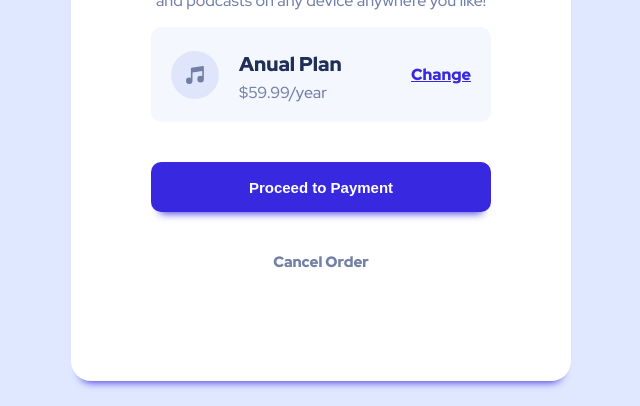
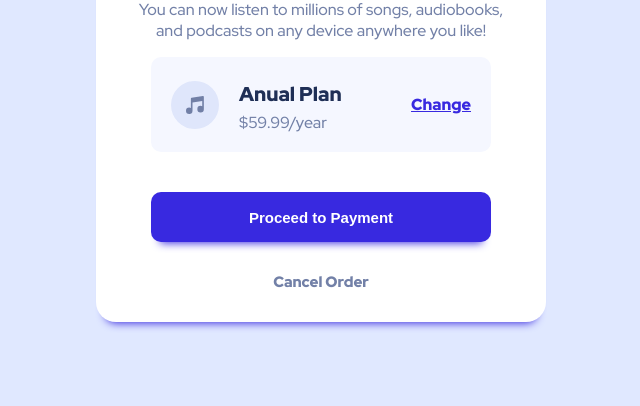
Before and after one commit to kanmus7/Order-Summary, a plain HTML site: page docs/index.html in a window 1280 px wide. Shown: the part 394-800 px from the top of the page, without its empty margins (319-959 px from the left). Drawn offline with Linux system fonts and the light colour scheme.

Commit message:
Correction, feedback from frontend mentor

```diff
--- a/docs/index.html
+++ b/docs/index.html
@@ -12,9 +12,9 @@
   <title>Order Summary</title>
 </head>
 <body>
-  <section class="summary">
+  <main class="summary">
     <div class="img">
-      <img  src="./images/illustration-hero.svg" alt="">
+      <img  src="./images/illustration-hero.svg" alt="imagen de persona escuchando musica" aria-hidden="true">
     </div>
     <section class="summary-data">
       <div class="sumary-data__order">
@@ -24,9 +24,9 @@
       </div>
       <div class="summary-data__plan">
         <div class="summary-data__plan__items">
-          <img src="./images/icon-music.svg" alt="" class="music">
+          <img src="./images/icon-music.svg" alt="icono de musica" class="music" aria-hidden="true">
           <div class="summary-data__plan__items__plan">
-            <h3 class="plan">Anual Plan </h3>
+            <p class="plan">Anual Plan </p>
             <p class="price">$59.99/year</p>
           </div>
         </div>
@@ -36,9 +36,9 @@
       </div>
       <div class="summary-data__payment">
         <button class="summary-data__payment__btn"> Proceed to Payment</button>
-        <p class="summary-data__payment__cancel">Cancel Order</p>
+        <a class="summary-data__payment__cancel">Cancel Order</a>
       </div>
     </section>
-  </section>
+  </main>
 </body>
 </html>
--- a/docs/styles/style.scss
+++ b/docs/styles/style.scss
@@ -50,7 +50,7 @@ $white : white;
 }
 
 html, body {
-    @include height(100%);
+    min-height: 100vh;
     @include margin(0);
     @include padding(0);
     @include background-color($PaleBlue);
@@ -71,8 +71,10 @@ body{
     @include flexDirection(column);
     @include alingItems(center);
     @include background-color($white);
-    @include width(500px);
-    @include height(750px);
+    @include width(100%);
+    max-width: 450px;
+    @include height(100%);
+    max-height: 750px;
     border-radius: 20px;
     border: none;
     box-shadow: 0px 10px 8px -9px $BrightBlue;
@@ -118,7 +120,8 @@ h1{
     margin-left: 2rem;
     margin-right: 2rem;
     margin-top: 0;
-    @include width(366px);
+    @include width(100%);
+    max-width: 366px;
 }
 
 p{
@@ -142,7 +145,8 @@ p{
 .summary-data__plan__items__plan{
     padding-left: 20px;
 }
-h3{
+
+.plan{
     color: $DarkBlue;
     @include fontSize(20px);
     @include fontWeight(900);
@@ -194,8 +198,11 @@ button:hover{
 .summary-data__payment__cancel{
     @include fontWeight(900);
     @include fontSize(15px);
-    margin-top: 40px;
+    margin-top: 30px;
     cursor: pointer;
+    color: $DesaturatedBlue;
+    text-decoration: none;
+    padding-bottom: 30px;
 }
 
 .summary-data__payment__cancel:hover{
@@ -211,6 +218,10 @@ button:hover{
         @include width(380px);
         @include height(620px);
     }
+    .sumary-data__order__txt{
+        margin-left: 0;
+        margin-right: 0;
+    }
     .summary-data__payment__cancel{
         margin-top: 20px;
     }
```
Also changed, not shown: docs/styles/style.css, 1 other file.
